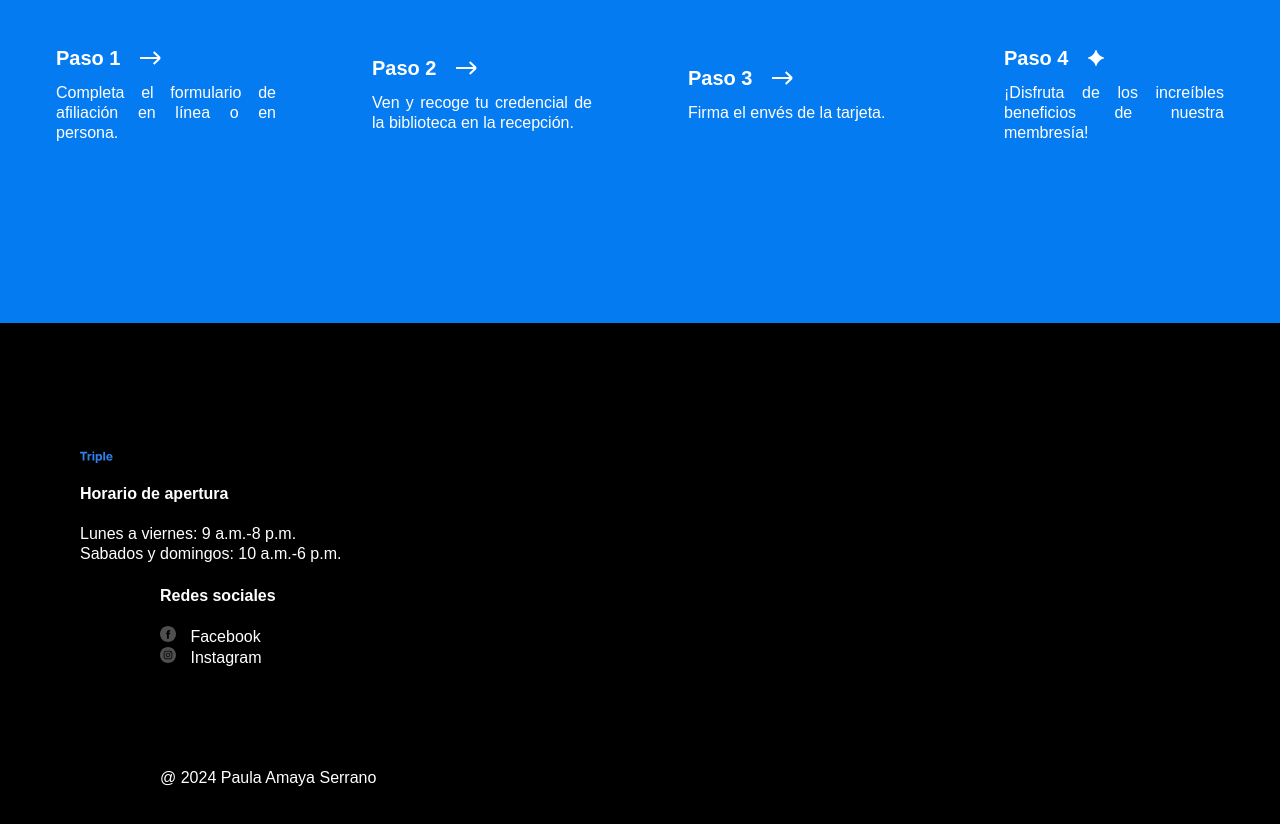
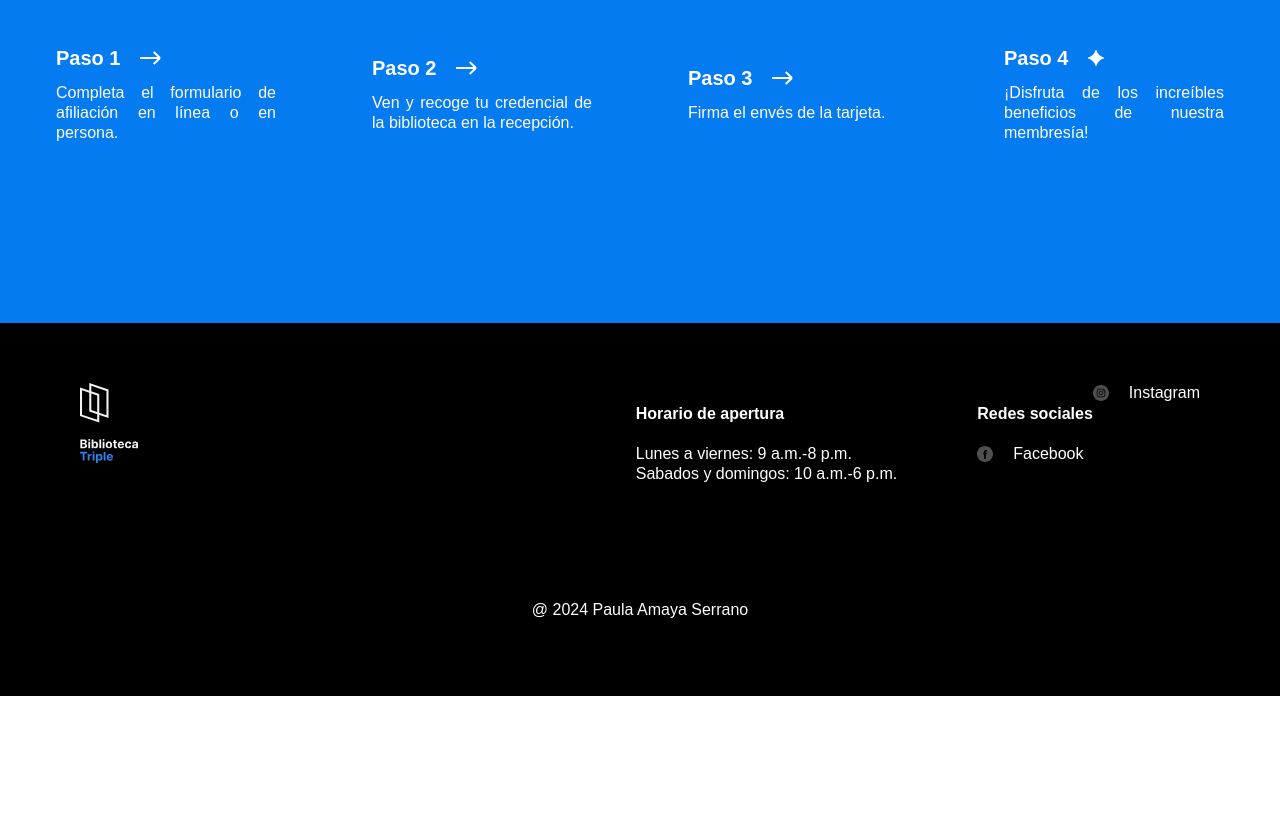
Before and after one commit to PaulaA-1/web_project_library_es, a plain HTML site: page index.html in a window 1280 px wide. Shown: the part 3239-4063 px from the top of the page. After the commit the page ends 3935 px from the top, so only its background shows below. Drawn offline with Linux system fonts and the light colour scheme.

Commit message:
update project for first submission

```diff
--- a/index.html
+++ b/index.html
@@ -282,11 +282,10 @@
       </main>
        <footer class="footer" id="footer">
           <div class="footer__columns">
-              <img src="images/logo.svg"
+              <img src="images/logo_white.svg"
                alt="Logotipo"
                class="footer__logo" />
-            </div>
-            <div class="footer__column_content_hours">
+            <div class="footer__column footer__column_content_hours">
               <h4 class="footer__column-heading">Horario de apertura</h4>
               <ul class="footer__list">
                 <li class="footer__list-item">
@@ -310,6 +309,7 @@
                     Facebook
                   </a>
                 </li>
+                </div>
                 <li class="footer__list-item">
                   <a href="#" class="footer__column-link">
                     <img
@@ -319,13 +319,13 @@
                     />
                     Instagram
                   </a>
+                  </div>
                 </li>
               </ul>
               <div class="footer__copyright">
                 <p>@ 2024 Paula Amaya Serrano</p>
               </div>
             </div>
-          </div>
         </footer>
     </div>
   </body>
--- a/styles/style.css
+++ b/styles/style.css
@@ -339,12 +339,12 @@
   background-color: #000000;
   color: #ffffff;
   position: relative;
+  display: flex;
+  flex-direction: column;
 }
 
 .footer__columns {
   display: flex;
-  width: 100%;
-  justify-content: space-between;
 }
 
 .footer__column_content_hours {
@@ -365,7 +365,6 @@
 }
 
 .footer__list {
-  /* El siguiente código elimina los estilos predeterminados del navegador para las listas */
   list-style-type: none;
   padding: 0;
   margin: 0;
@@ -378,6 +377,9 @@
 .footer__column-link {
   color: white;
   text-decoration: none;
+  column-gap: 10px;
+  align-items: center;
+  display: flex;
 }
 
 .footer__social-icon {
@@ -388,4 +390,6 @@
 
 .footer__copyright {
   margin-top: 100px;
+  text-align: center;
+  margin-bottom: 0;
 }
```
